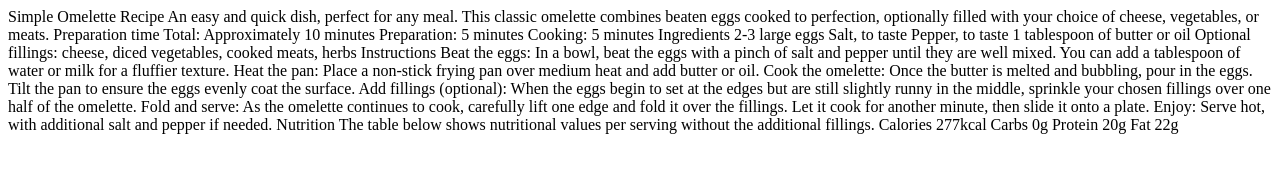
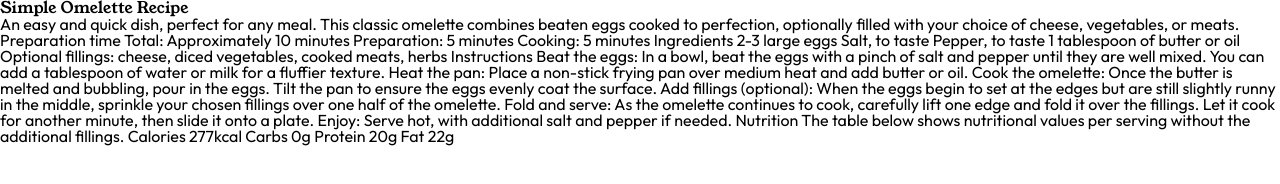
Before and after one commit to DomilsonFirmino/recipe-page-main, a plain HTML site: page index.html in a window 1280 px wide. Drawn offline with Linux system fonts and the light colour scheme.

Commit message:
Css styles base setup

```diff
--- a/index.html
+++ b/index.html
@@ -5,21 +5,18 @@
   <meta name="viewport" content="width=device-width, initial-scale=1.0"> <!-- displays site properly based on user's device -->
 
   <link rel="icon" type="image/png" sizes="32x32" href="./assets/images/favicon-32x32.png">
-
+  <link rel="stylesheet" href="style.css">
   <title>Frontend Mentor | Recipe page</title>
 
-  <!-- Feel free to remove these styles or customise in your own stylesheet 👍 -->
-  <style>
-    .attribution { font-size: 11px; text-align: center; }
-    .attribution a { color: hsl(228, 45%, 44%); }
-  </style>
 </head>
 <body>
 
-  Simple Omelette Recipe
+  <h1>Simple Omelette Recipe</h1>
 
-  An easy and quick dish, perfect for any meal. This classic omelette combines beaten eggs cooked
-  to perfection, optionally filled with your choice of cheese, vegetables, or meats.
+  <p>
+    An easy and quick dish, perfect for any meal. This classic omelette combines beaten eggs cooked
+    to perfection, optionally filled with your choice of cheese, vegetables, or meats.
+  </p>
 
   Preparation time
 
--- /dev/null
+++ b/style.css
@@ -0,0 +1,84 @@
+@import url('https://fonts.googleapis.com/css2?family=Young+Serif&display=swap');
+@import url('https://fonts.googleapis.com/css2?family=Outfit:wght@100..900&display=swap');
+
+
+
+:root{
+
+    --clr-P-nutmeg: hsl(14, 45%, 36%);
+    --clr-P-darkRaspberry: hsl(332, 51%, 32%);
+
+    --clr-N-white: hsl(0, 0%, 100%);
+    --clr-N-roseWhite: hsl(330, 100%, 98%);
+    --clr-N-eggshell: hsl(30, 54%, 90%);
+    --clr-N-lightGrey: hsl(30, 18%, 87%);
+    --clr-N-wengeBrown: hsl(30, 10%, 34%);
+    --clr-N-darkCharcoal: hsl(24, 5%, 18%);
+
+    --fs-400: 16px;
+
+    --ff-S: "Young Serif", serif;
+    --ff-P: "Outfit", sans-serif;
+
+    --fw-400: 400;
+    --fw-600: 600;
+    --fw-700: 700;
+}
+
+/*CSS RESET*/
+
+    html, body, div, span, applet, object, iframe,
+    h1, h2, h3, h4, h5, h6, p, blockquote, pre,
+    a, abbr, acronym, address, big, cite, code,
+    del, dfn, em, img, ins, kbd, q, s, samp,
+    small, strike, strong, sub, sup, tt, var,
+    b, u, i, center,
+    dl, dt, dd, ol, ul, li,
+    fieldset, form, label, legend,
+    table, caption, tbody, tfoot, thead, tr, th, td,
+    article, aside, canvas, details, embed,
+    figure, figcaption, footer, header, hgroup,
+    menu, nav, output, ruby, section, summary,
+    time, mark, audio, video {
+        margin: 0;
+        padding: 0;
+        border: 0;
+        font-size: 100%;
+        font: inherit;
+        vertical-align: baseline;
+    }
+    /* HTML5 display-role reset for older browsers */
+    article, aside, details, figcaption, figure,
+    footer, header, hgroup, menu, nav, section {
+        display: block;
+    }
+    body {
+        line-height: 1;
+    }
+    ol, ul {
+        list-style: none;
+    }
+    blockquote, q {
+        quotes: none;
+    }
+    blockquote:before, blockquote:after,
+    q:before, q:after {
+        content: '';
+        content: none;
+    }
+    table {
+        border-collapse: collapse;
+        border-spacing: 0;
+    }
+
+/*CSS RESET*/
+
+body{
+    font-family: var(--ff-P);
+    font-weight: var(--fw-400);
+    font-size: var(--fs-400);
+    line-height: 1rem;
+}
+h1,h2,h3{
+    font-family: var(--ff-S);
+}
```
